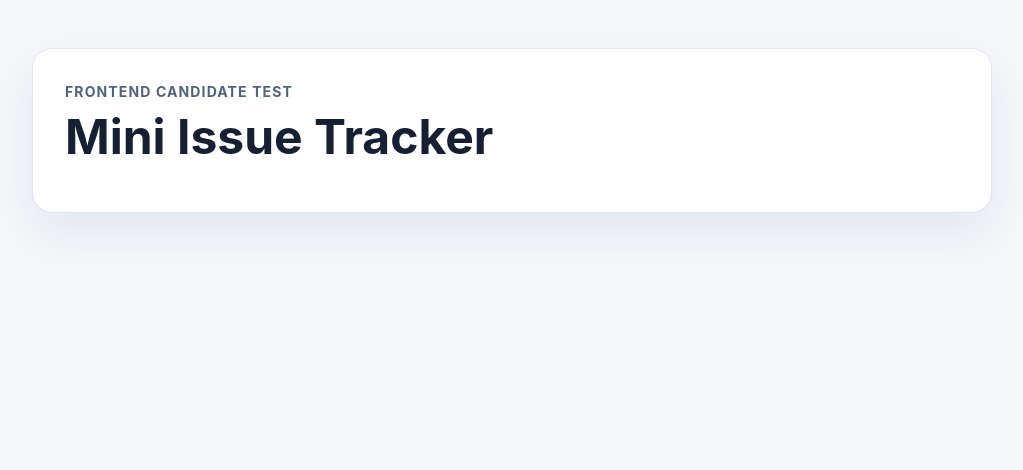
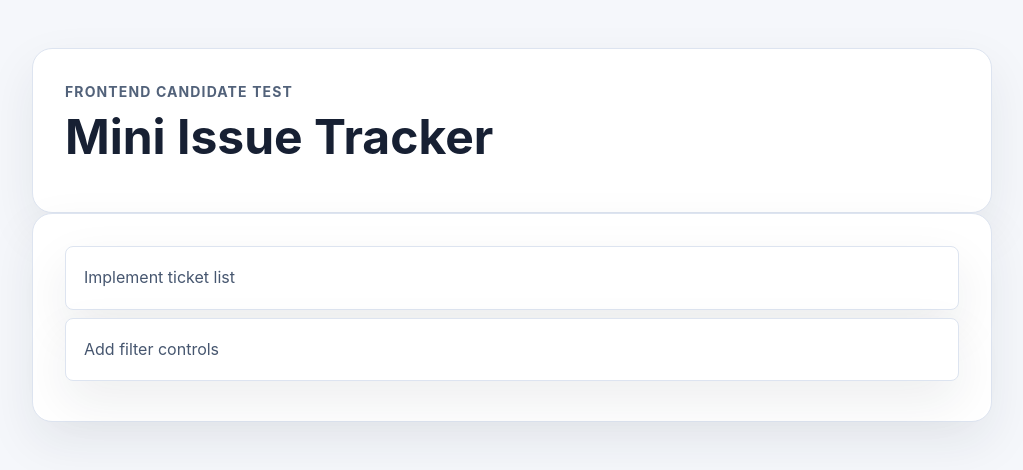
Before and after one commit to Trang217/issue-tracker, a React (Vite) app: page / in a window 1280 px wide. Shown: the top 470 px of the page, without its empty margins (128-1151 px from the left). Built offline with nearby package versions, Linux system fonts and the light colour scheme.

Commit message:
Show list of Tickets

```diff
--- a/src/components/TicketCard.tsx
+++ b/src/components/TicketCard.tsx
@@ -1,3 +1,12 @@
-export default function TicketCard() {
-  return <div></div>;
+import { Ticket } from "../types/ticket";
+
+interface TicketCardProps {
+  ticket: Ticket;
 }
+export default function TicketCard({ ticket }: TicketCardProps) {
+  return (
+    <article className="ticket-card">
+      <p>{ticket.title}</p>
+    </article>
+  );
+}
--- a/src/components/TicketList.tsx
+++ b/src/components/TicketList.tsx
@@ -1,3 +1,21 @@
-export default function TicketList() {
-  return <div></div>;
+import { Ticket } from "../types/ticket";
+import TicketCard from "./TicketCard";
+
+interface TicketListProps {
+  tickets: Ticket[];
 }
+
+export default function TicketList({ tickets }: TicketListProps) {
+  if (tickets.length === 0) {
+    return <p>No ticket found!</p>;
+  }
+  return (
+    <div className="hero-card ">
+      {tickets.map((ticket) => (
+        <div key={ticket.id}>
+          <TicketCard ticket={ticket} />
+        </div>
+      ))}
+    </div>
+  );
+}
--- a/src/pages/TicketPage.tsx
+++ b/src/pages/TicketPage.tsx
@@ -1,3 +1,6 @@
+import TicketList from "../components/TicketList";
+import { seedTickets } from "../data/seedTickets";
+
 export function TicketPage() {
   return (
     <main className="app-shell">
@@ -6,7 +9,9 @@ export function TicketPage() {
         <h1>Mini Issue Tracker</h1>
       </section>
 
-      <section></section>
+      <section className="tickets-layout">
+        <TicketList tickets={seedTickets} />
+      </section>
     </main>
   );
 }
--- a/src/styles/global.css
+++ b/src/styles/global.css
@@ -2,7 +2,12 @@
   color: #172033;
   background: #f5f7fb;
   font-family:
-    Inter, ui-sans-serif, system-ui, -apple-system, BlinkMacSystemFont, "Segoe UI",
+    Inter,
+    ui-sans-serif,
+    system-ui,
+    -apple-system,
+    BlinkMacSystemFont,
+    "Segoe UI",
     sans-serif;
   font-synthesis: none;
   text-rendering: optimizeLegibility;
@@ -62,3 +67,12 @@ p {
   color: #46566f;
   line-height: 1.6;
 }
+
+.ticket-card {
+  padding: 18px;
+  border: 1px solid #dde4f0;
+  border-radius: 8px;
+  background: #ffffff;
+  box-shadow: 0 20px 50px rgb(23 32 51 / 8%);
+  margin-bottom: 8px;
+}
```
